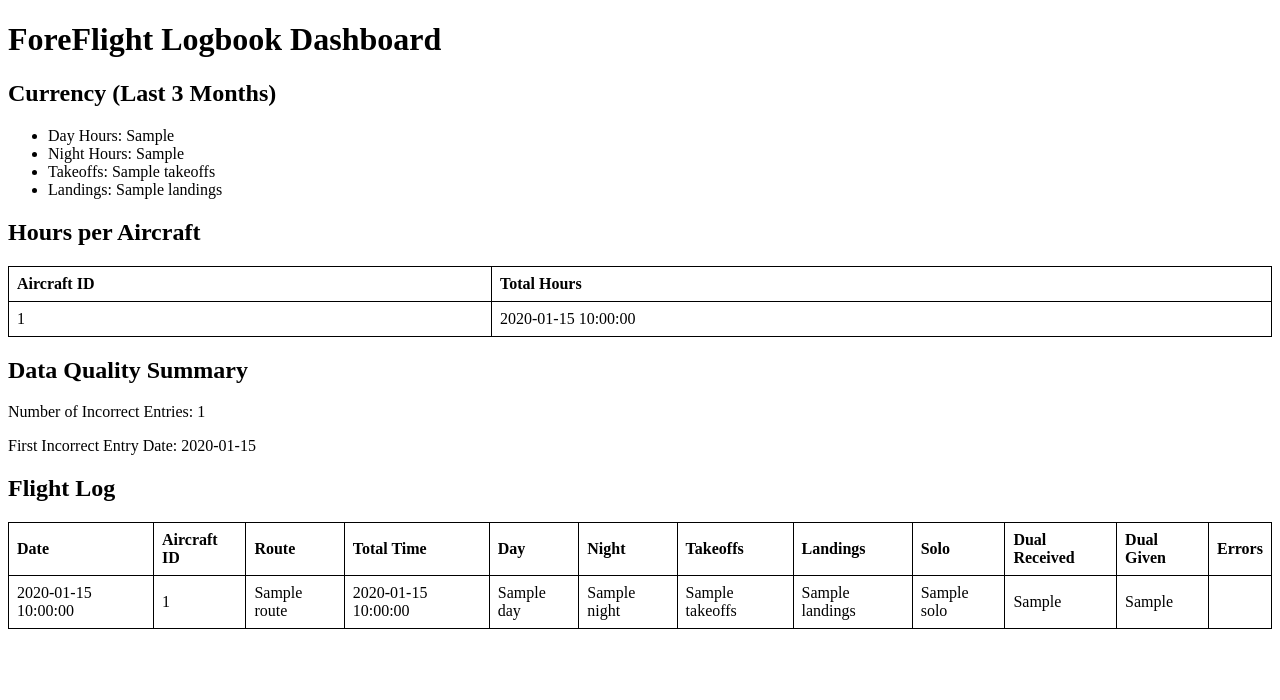
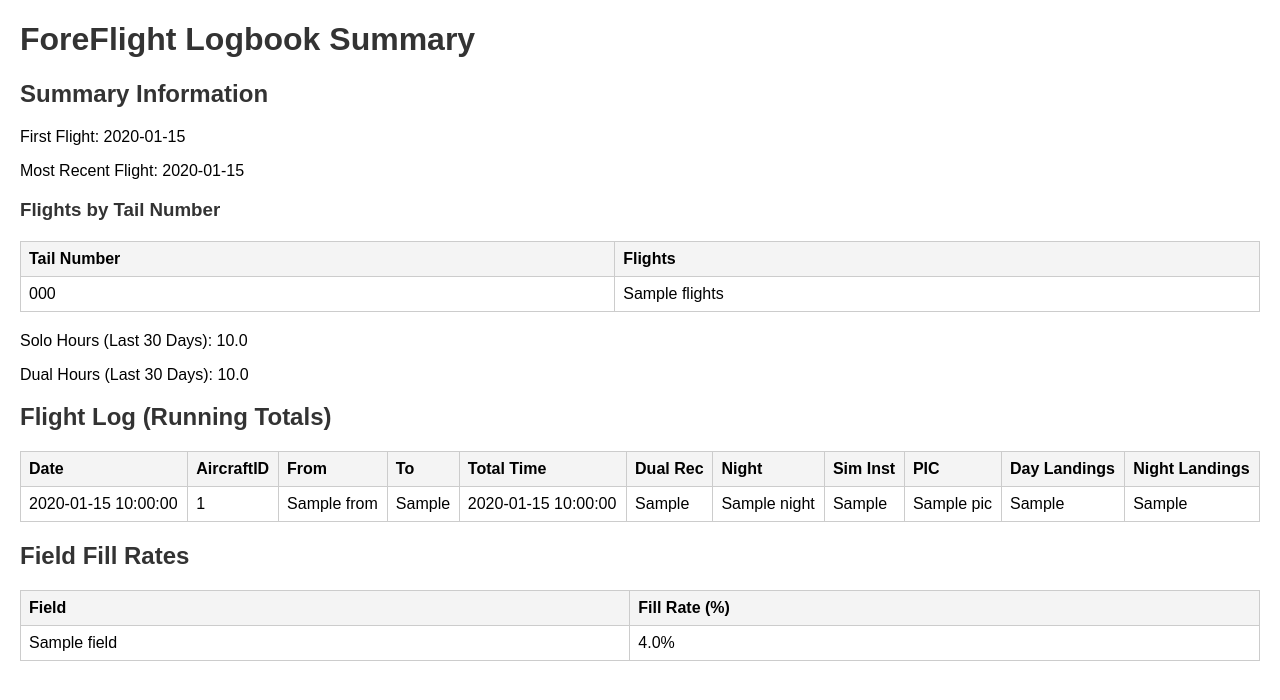
Before and after one commit to jordanhubbard/foreflight-dashboard, a Flask app: template templates/index.html in a window 1280 px wide. Shown: the top 700 px of the page. Run offline with Flask 3, Linux system fonts and the light colour scheme; the template is opened without the code that fills it: most values are stand-ins (such as "Sample title", 1, 10 or a date in 2020).

Commit message:
Update to match foreflight's current CSV format and also create a dummy logbook for testing.

```diff
--- a/app.py
+++ b/app.py
@@ -1,116 +1,95 @@
 from flask import Flask, render_template
 import pandas as pd
+import numpy as np
 from datetime import datetime, timedelta
-import os
 
 app = Flask(__name__)
 
-def load_logbook_data():
-    try:
-        df = pd.read_csv('foreflight_logbook.csv')
+LOGBOOK_FILE = 'foreflight_logbook.csv'
 
-        if df.empty:
-            print("Warning: The logbook CSV is empty.")
-            return pd.DataFrame()  # Safe empty DataFrame
+def load_flight_data():
+    df = pd.read_csv(LOGBOOK_FILE)
+    flight_table_start = None
+    for i, row in df.iterrows():
+        if row.astype(str).str.contains('Flights Table', case=False, na=False).any():
+            flight_table_start = i + 2
+            break
+    if flight_table_start is None:
+        raise ValueError("Could not find 'Flights Table' in the file.")
+    flight_data = pd.read_csv(LOGBOOK_FILE, skiprows=flight_table_start)
+    flight_data['Date'] = pd.to_datetime(flight_data['Date'], errors='coerce')
+    flight_data = flight_data.dropna(subset=['Date'])
+    numeric_cols = flight_data.select_dtypes(include=[np.number]).columns
+    flight_data[numeric_cols] = flight_data[numeric_cols].fillna(0)
+    return flight_data.sort_values('Date')
 
-        # Ensure Date is datetime
-        df['Date'] = pd.to_datetime(df['Date'], errors='coerce')
+def calculate_fill_rates(flight_data):
+    total_rows = len(flight_data)
+    return {col: (flight_data[col].notna().sum() / total_rows) * 100 for col in flight_data.columns}
 
-        # Convert numeric fields to numbers, replacing bad values with 0
-        numeric_columns = ['TotalTime', 'Day', 'Night', 'Takeoffs', 'Landings', 'DualGiven', 'DualReceived', 'Solo']
-        for col in numeric_columns:
-            df[col] = pd.to_numeric(df[col], errors='coerce').fillna(0)
+def detect_anomalies(flight_data, threshold=3.0):
+    anomalies = {}
+    for column in flight_data.select_dtypes(include=[np.number]).columns:
+        mean = flight_data[column].mean()
+        std_dev = flight_data[column].std()
+        if pd.isna(mean) or pd.isna(std_dev) or std_dev == 0:
+            continue
+        outliers = flight_data[(flight_data[column] < mean - threshold * std_dev) |
+                               (flight_data[column] > mean + threshold * std_dev)]
+        if not outliers.empty:
+            anomalies[column] = {"mean": mean, "std_dev": std_dev, "outliers": outliers}
+    return anomalies
 
-        return df
-
-    except FileNotFoundError:
-        print("Error: foreflight_logbook.csv not found.")
-        return pd.DataFrame()
-
-    except pd.errors.EmptyDataError:
-        print("Error: foreflight_logbook.csv is empty.")
-        return pd.DataFrame()
-
-    except pd.errors.ParserError:
-        print("Error: foreflight_logbook.csv could not be parsed.")
-        return pd.DataFrame()
-
-    except Exception as e:
-        print(f"Unexpected error while loading logbook data: {e}")
-        return pd.DataFrame()
-
-def validate_row(row):
-    errors = []
-
-    required_fields = ['Date', 'AircraftID', 'TotalTime', 'Takeoffs', 'Landings']
-    for field in required_fields:
-        if pd.isna(row[field]) or str(row[field]).strip() == '':
-            errors.append(f"Missing {field}")
-
-    numeric_fields = ['TotalTime', 'Day', 'Night', 'Takeoffs', 'Landings', 'DualGiven', 'DualReceived', 'Solo']
-    for field in numeric_fields:
-        try:
-            if pd.notna(row[field]):
-                float(row[field])
-        except ValueError:
-            errors.append(f"Invalid number in {field}")
-
-    if pd.isna(row['Date']):
-        errors.append("Invalid Date")
-
-    return errors
-
-def calculate_currency(df):
-    recent_flights = df[df['Date'] >= datetime.now() - timedelta(days=90)]
+def calculate_summary(flight_data):
+    first_flight = flight_data['Date'].min()
+    last_flight = flight_data['Date'].max()
+    tail_number_counts = flight_data['AircraftID'].value_counts().reset_index()
+    tail_number_counts.columns = ['Tail Number', 'Flights']
+    cutoff_date = last_flight - timedelta(days=30)
+    recent_flights = flight_data[flight_data['Date'] >= cutoff_date]
     return {
-        'day_hours': recent_flights['Day'].sum(),
-        'night_hours': recent_flights['Night'].sum(),
-        'takeoffs': recent_flights['Takeoffs'].sum(),
-        'landings': recent_flights['Landings'].sum()
+        'first_flight': first_flight,
+        'last_flight': last_flight,
+        'tail_number_counts': tail_number_counts,
+        'solo_hours_last_30': recent_flights['Solo'].sum(),
+        'dual_hours_last_30': recent_flights['DualReceived'].sum()
     }
 
-def hours_per_aircraft(df):
-    return df.groupby('AircraftID')['TotalTime'].sum().reset_index()
+def enhance_flight_data(flight_data, anomalies):
+    running_totals = {col: 0.0 for col in ['DualReceived', 'Night', 'SimulatedInstrument', 'PIC', 'DayLandingsFullStop', 'NightLandingsFullStop']}
+    anomaly_rows = set()
+    for column_data in anomalies.values():
+        anomaly_rows.update(column_data['outliers'].index)
+
+    enhanced_rows = []
+    for idx, row in flight_data.iterrows():
+        for key in running_totals:
+            running_totals[key] += row.get(key, 0)
+        enhanced_row = row.to_dict()
+        for key, value in running_totals.items():
+            enhanced_row[f'Running{key}'] = value
+        enhanced_row['is_anomaly'] = idx in anomaly_rows
+        for key, value in enhanced_row.items():
+            if isinstance(value, float):
+                enhanced_row[key] = f"{value:.1f}"
+        enhanced_rows.append(enhanced_row)
+    return enhanced_rows
 
 @app.route('/')
-@app.route('/')
-def index():
-    df = load_logbook_data()
+def display_logbook():
+    flight_data = load_flight_data()
+    fill_rates = calculate_fill_rates(flight_data)
+    anomalies = detect_anomalies(flight_data)
+    summary = calculate_summary(flight_data)
+    enhanced_flights = enhance_flight_data(flight_data, anomalies)
 
-    # Early exit if logbook could not be loaded or is empty
-    if df.empty:
-        return """
-        <h1>ForeFlight Logbook Dashboard</h1>
-        <p style='color:red;'>⚠️ No valid logbook data found.</p>
-        <p>Please ensure that <strong>foreflight_logbook.csv</strong> is present in the project folder and properly formatted.</p>
-        """
-
-    # Continue if data exists
-    df['Errors'] = df.apply(validate_row, axis=1)
-    df['HasErrors'] = df['Errors'].apply(lambda x: len(x) > 0)
-
-    bad_entries = df[df['HasErrors']]
-    num_bad_entries = len(bad_entries)
-    first_bad_entry_date = bad_entries['Date'].min() if num_bad_entries > 0 else None
-
-    currency = calculate_currency(df)
-    hours_by_aircraft = hours_per_aircraft(df)
-
-    def flight_type(row):
-        if row['Solo'] > 0:
-            return 'solo'
-        elif row['DualReceived'] > 0 or row['DualGiven'] > 0:
-            return 'dual'
-        return 'other'
-
-    df['FlightType'] = df.apply(flight_type, axis=1)
-
+    most_popular_aircraft = summary['tail_number_counts'].iloc[0]['Tail Number']
     return render_template('index.html',
-                           currency=currency,
-                           hours_by_aircraft=hours_by_aircraft.to_dict('records'),
-                           flights=df.to_dict('records'),
-                           num_bad_entries=num_bad_entries,
-                           first_bad_entry_date=first_bad_entry_date)
+                           summary=summary,
+                           flights=enhanced_flights,
+                           most_popular_aircraft=most_popular_aircraft,
+                           fill_rates=fill_rates,
+                           anomalies=anomalies)
 
 if __name__ == '__main__':
-    app.run(debug=True)
+    app.run(debug=True, host='0.0.0.0')
--- a/static/style.css
+++ b/static/style.css
@@ -1,26 +1,34 @@
+body {
+    font-family: Arial, sans-serif;
+    margin: 20px;
+}
+
+h1, h2, h3 {
+    color: #333;
+}
+
 table {
     width: 100%;
     border-collapse: collapse;
+    margin: 20px 0;
 }
 
-table, th, td {
-    border: 1px solid black;
+th {
+    background-color: #f4f4f4;
+    border: 1px solid #ccc;
     padding: 8px;
     text-align: left;
 }
 
-.solo {
-    background-color: #d4edda; /* light green for solo flights */
+td {
+    border: 1px solid #ccc;
+    padding: 8px;
 }
 
-.dual {
-    background-color: #f8d7da; /* light red for dual instruction flights */
+.popular {
+    background-color: lightgreen;
 }
 
-.other {
-    background-color: #d1ecf1; /* light blue for other flights */
+.anomaly {
+    background-color: lightcoral;
 }
-
-.error {
-    background-color: #f8c291; /* light orange for flagged rows with errors */
-}
--- a/templates/index.html
+++ b/templates/index.html
@@ -1,59 +1,53 @@
-<!DOCTYPE html>
-<html lang="en">
+<!doctype html>
+<html>
 <head>
-    <link rel="stylesheet" type="text/css" href="{{ url_for('static', filename='style.css') }}">
-    <title>ForeFlight Logbook Dashboard</title>
+    <title>ForeFlight Logbook Summary</title>
+    <link rel="stylesheet" href="{{ url_for('static', filename='style.css') }}">
 </head>
 <body>
+    <h1>ForeFlight Logbook Summary</h1>
 
-<h1>ForeFlight Logbook Dashboard</h1>
+    <h2>Summary Information</h2>
+    <p>First Flight: {{ summary.first_flight.strftime('%Y-%m-%d') }}</p>
+    <p>Most Recent Flight: {{ summary.last_flight.strftime('%Y-%m-%d') }}</p>
 
-<h2>Currency (Last 3 Months)</h2>
-<ul>
-    <li>Day Hours: {{ currency.day_hours }}</li>
-    <li>Night Hours: {{ currency.night_hours }}</li>
-    <li>Takeoffs: {{ currency.takeoffs }}</li>
-    <li>Landings: {{ currency.landings }}</li>
-</ul>
-
-<h2>Hours per Aircraft</h2>
+    <h3>Flights by Tail Number</h3>
     <table>
-    <thead><tr><th>Aircraft ID</th><th>Total Hours</th></tr></thead>
-    <tbody>
-        {% for record in hours_by_aircraft %}
-        <tr><td>{{ record.AircraftID }}</td><td>{{ record.TotalTime }}</td></tr>
+        <tr><th>Tail Number</th><th>Flights</th></tr>
+        {% for _, row in summary.tail_number_counts.iterrows() %}
+        <tr class="{{ 'popular' if row['Tail Number'] == most_popular_aircraft else '' }}">
+            <td>{{ row['Tail Number'] }}</td>
+            <td>{{ row['Flights'] }}</td>
+        </tr>
         {% endfor %}
-    </tbody>
     </table>
 
-<h2>Data Quality Summary</h2>
-<p>Number of Incorrect Entries: {{ num_bad_entries }}</p>
-{% if first_bad_entry_date %}
-<p>First Incorrect Entry Date: {{ first_bad_entry_date.strftime('%Y-%m-%d') }}</p>
-{% else %}
-<p>No incorrect entries detected.</p>
-{% endif %}
+    <p>Solo Hours (Last 30 Days): {{ "%.1f"|format(summary.solo_hours_last_30) }}</p>
+    <p>Dual Hours (Last 30 Days): {{ "%.1f"|format(summary.dual_hours_last_30) }}</p>
 
-<h2>Flight Log</h2>
+    <h2>Flight Log (Running Totals)</h2>
     <table>
-    <thead>
-        <tr><th>Date</th><th>Aircraft ID</th><th>Route</th><th>Total Time</th>
-            <th>Day</th><th>Night</th><th>Takeoffs</th><th>Landings</th>
-            <th>Solo</th><th>Dual Received</th><th>Dual Given</th><th>Errors</th>
+        <tr>
+            <th>Date</th><th>AircraftID</th><th>From</th><th>To</th><th>Total Time</th>
+            <th>Dual Rec</th><th>Night</th><th>Sim Inst</th><th>PIC</th>
+            <th>Day Landings</th><th>Night Landings</th>
         </tr>
-    </thead>
-    <tbody>
         {% for flight in flights %}
-        <tr class="{{ flight.FlightType }} {% if flight.HasErrors %}error{% endif %}">
-            <td>{{ flight.Date }}</td><td>{{ flight.AircraftID }}</td><td>{{ flight.Route }}</td>
-            <td>{{ flight.TotalTime }}</td><td>{{ flight.Day }}</td><td>{{ flight.Night }}</td>
-            <td>{{ flight.Takeoffs }}</td><td>{{ flight.Landings }}</td>
-            <td>{{ flight.Solo }}</td><td>{{ flight.DualReceived }}</td><td>{{ flight.DualGiven }}</td>
-            <td>{{ flight.Errors | join(', ') }}</td>
+        <tr class="{{ 'anomaly' if flight.is_anomaly else '' }}">
+            <td>{{ flight.Date }}</td><td>{{ flight.AircraftID }}</td><td>{{ flight.From }}</td>
+            <td>{{ flight.To }}</td><td>{{ flight.TotalTime }}</td><td>{{ flight.DualReceived }}</td>
+            <td>{{ flight.Night }}</td><td>{{ flight.SimulatedInstrument }}</td><td>{{ flight.PIC }}</td>
+            <td>{{ flight.DayLandingsFullStop }}</td><td>{{ flight.NightLandingsFullStop }}</td>
         </tr>
         {% endfor %}
-    </tbody>
     </table>
 
+    <h2>Field Fill Rates</h2>
+    <table>
+        <tr><th>Field</th><th>Fill Rate (%)</th></tr>
+        {% for field, rate in fill_rates.items() %}
+        <tr><td>{{ field }}</td><td>{{ "%.1f"|format(rate) }}%</td></tr>
+        {% endfor %}
+    </table>
 </body>
 </html>
```
Also changed, not shown: foreflight_logbook.csv (+101 -7 lines). Lines whose indentation alone changed are shown as unchanged.
